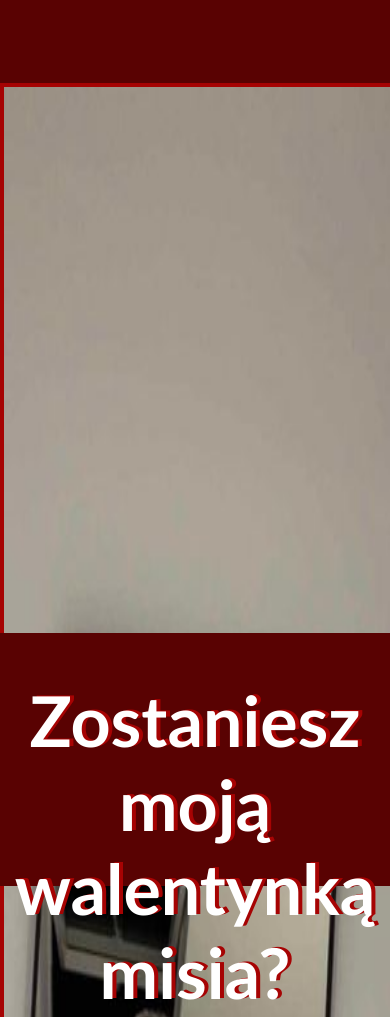
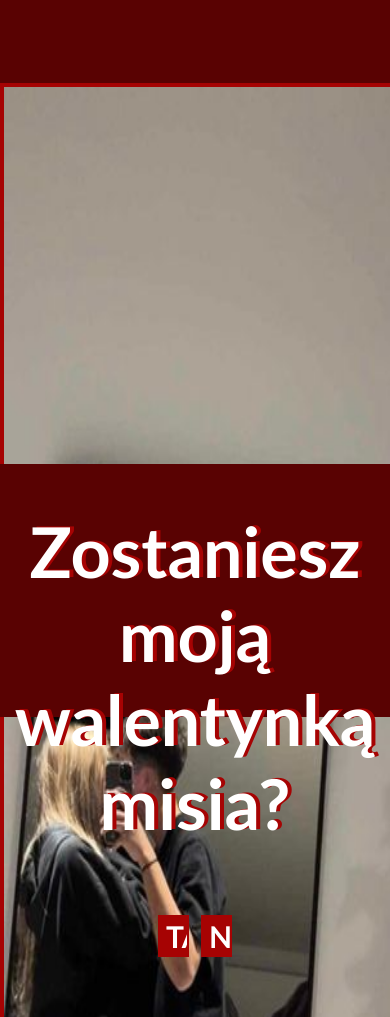
Before and after one commit to fymeekk/olawalentynki, a plain HTML site: page index.html in a window 390 px wide. Shown: the top 1017 px of the page. Drawn offline with Linux system fonts and the light colour scheme.

Commit message:
Add files via upload

```diff
--- a/main.css
+++ b/main.css
@@ -239,12 +239,12 @@
         border-style: solid;
         border-color: #A60303;
         border-width:4px;
-        width: 909px;
-        height: 1512px;
+        width: 606px;
+        height: 1008px;
     }
     #napistl{
         position: absolute;
-        top:75%;
+        top:55%;
         left:0%;
         background-color: #590202;
         width: 100%;
```
